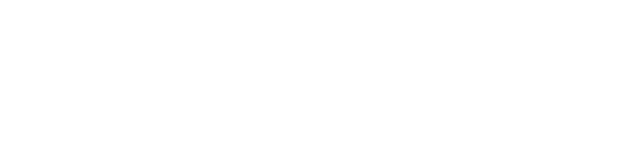
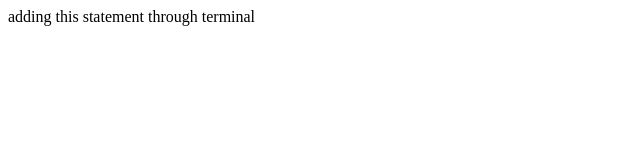
Before and after one commit to hanapotski/Newsweb_project, a plain HTML site: page index.html in a window 1280 px wide. Shown: the whole page, without its empty margins (0-640 px from the left). Drawn offline with Linux system fonts and the light colour scheme.

Commit message:
Added a statement using terminal

```diff
--- a/index.html
+++ b/index.html
@@ -5,6 +5,6 @@
     <title>NewsWeb</title>
   </head>
   <body>
-
+adding this statement through terminal
   </body>
 </html>
```
